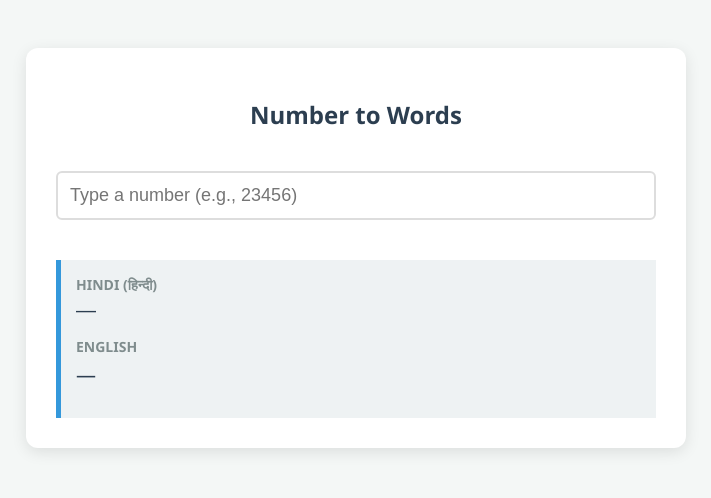
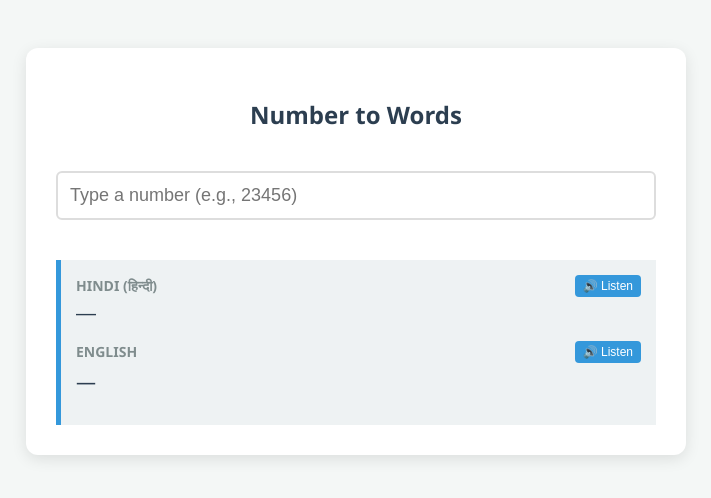
Before and after one commit to omji74/NumberToWord, a plain HTML site: page index.html in a window 1280 px wide. Shown: the whole page, without its empty margins (284-995 px from the left). Drawn offline with Linux system fonts and the light colour scheme.

Commit message:
Update index.html
Add Sound button

```diff
--- a/index.html
+++ b/index.html
@@ -35,10 +35,31 @@
             padding: 15px;
             border-left: 5px solid #3498db;
             background: #eef2f3;
+            position: relative;
         }
-        .label { font-weight: bold; color: #7f8c8d; font-size: 14px; display: block; margin-bottom: 5px; }
-        .output { font-size: 20px; color: #2c3e50; margin-bottom: 15px; }
+        .label-container {
+            display: flex;
+            justify-content: space-between;
+            align-items: center;
+            margin-bottom: 5px;
+        }
+        .label { font-weight: bold; color: #7f8c8d; font-size: 14px; }
+        .output { font-size: 20px; color: #2c3e50; margin-bottom: 15px; min-height: 24px; }
         .hindi { font-family: 'Arial Unicode MS', sans-serif; }
+
+        /* Sound Button Style */
+        .speak-btn {
+            background: #3498db;
+            color: white;
+            border: none;
+            border-radius: 4px;
+            padding: 4px 8px;
+            cursor: pointer;
+            font-size: 12px;
+            transition: background 0.2s;
+        }
+        .speak-btn:hover { background: #2980b9; }
+        .speak-btn:disabled { background: #bdc3c7; cursor: not-allowed; }
     </style>
 </head>
 <body>
@@ -48,10 +69,16 @@
     <input type="number" id="numberInput" placeholder="Type a number (e.g., 23456)" oninput="convert()">
 
     <div class="result-box">
-        <span class="label">HINDI (हिन्दी)</span>
+        <div class="label-container">
+            <span class="label">HINDI (हिन्दी)</span>
+            <button class="speak-btn" onclick="speak('hindiOutput', 'hi-IN')">🔊 Listen</button>
+        </div>
         <div id="hindiOutput" class="output hindi">—</div>
 
-        <span class="label">ENGLISH</span>
+        <div class="label-container">
+            <span class="label">ENGLISH</span>
+            <button class="speak-btn" onclick="speak('englishOutput', 'en-US')">🔊 Listen</button>
+        </div>
         <div id="englishOutput" class="output">—</div>
     </div>
 </div>
@@ -125,14 +152,31 @@
 
     function convert() {
         const val = document.getElementById("numberInput").value;
+        const hOut = document.getElementById("hindiOutput");
+        const eOut = document.getElementById("englishOutput");
+
         if (val === "") {
-            document.getElementById("hindiOutput").innerText = "—";
-            document.getElementById("englishOutput").innerText = "—";
+            hOut.innerText = "—";
+            eOut.innerText = "—";
             return;
         }
         const n = parseInt(val);
-        document.getElementById("hindiOutput").innerText = numToHindi(n);
-        document.getElementById("englishOutput").innerText = numToEnglish(n);
+        hOut.innerText = numToHindi(n);
+        eOut.innerText = numToEnglish(n);
+    }
+
+    // New Voice Function
+    function speak(elementId, lang) {
+        const text = document.getElementById(elementId).innerText;
+        if (text === "—") return;
+
+        // Cancel any ongoing speech
+        window.speechSynthesis.cancel();
+
+        const utterance = new SpeechSynthesisUtterance(text);
+        utterance.lang = lang;
+        utterance.rate = 0.9; // Slightly slower for clarity
+        window.speechSynthesis.speak(utterance);
     }
 </script>
 
```
